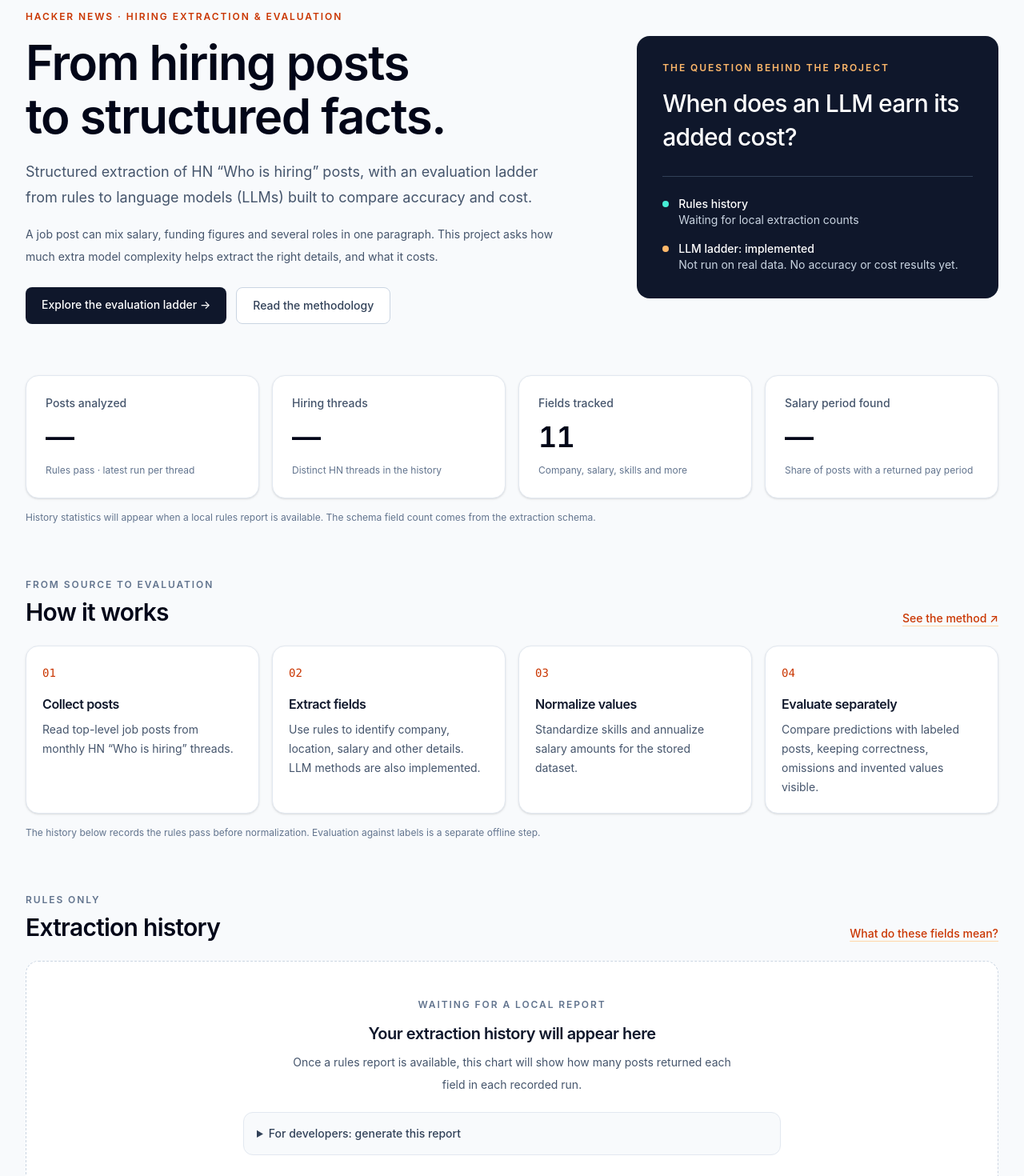
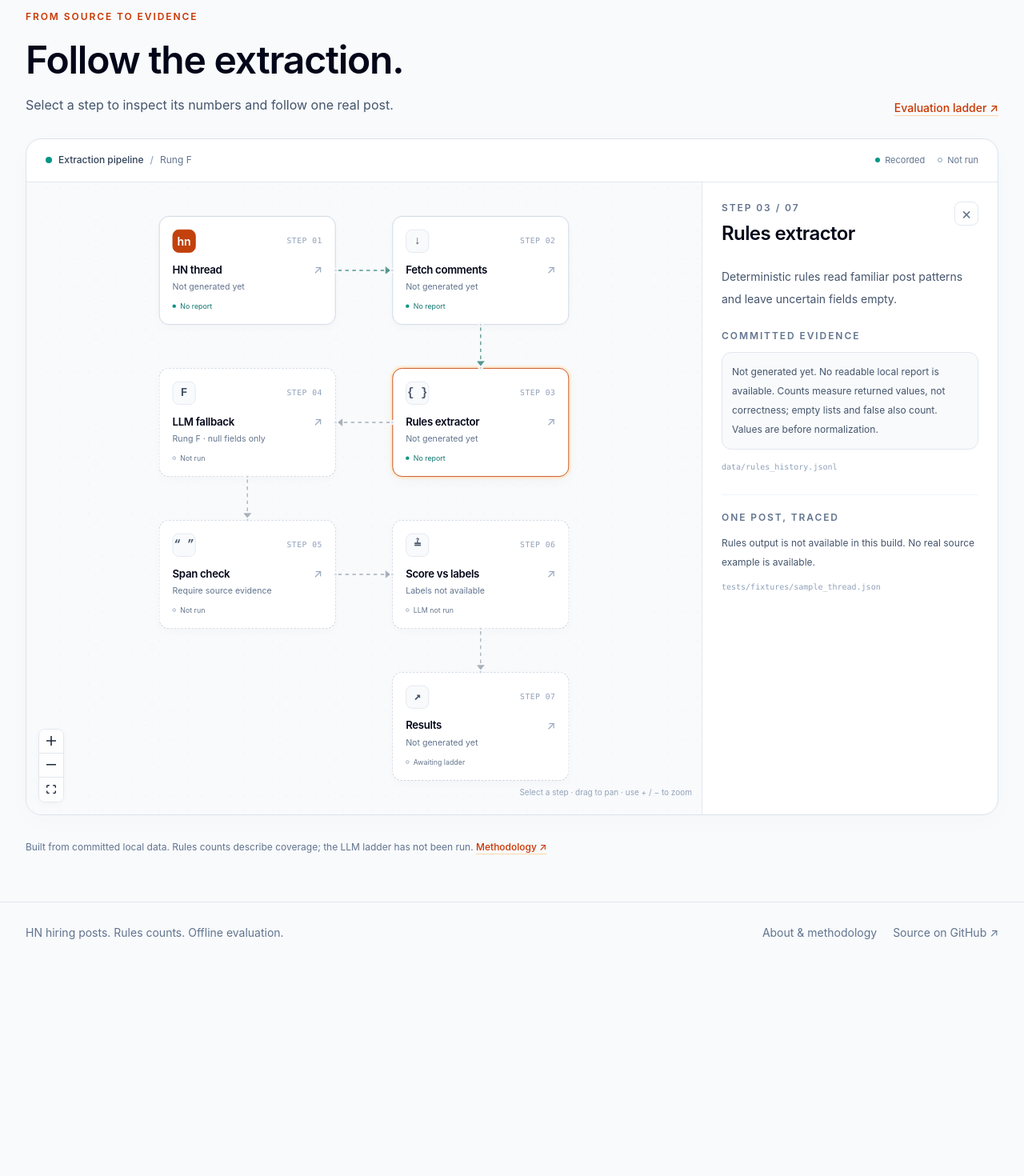
Before and after one commit to tmanzhe/hn-hiring-eval, a Next.js app in the folder dashboard/: page / in a window 1280 px wide. Shown: the part 120-1590 px from the top of the page at 80% size. After the commit the page ends 1324 px from the top, so only its background shows below. Built offline with nearby package versions, Linux system fonts and the light colour scheme.

Commit message:
dashboard: replace home page long text with pipeline graph

```diff
--- a/dashboard/app/page.tsx
+++ b/dashboard/app/page.tsx
@@ -1,98 +1,22 @@
 import Link from "next/link";
-import TrendChart from "../components/TrendChart";
-import EmptyState from "../components/EmptyState";
-import { COMMANDS, readHistory } from "../lib/data";
-import { FIELD_INFO, formatCount, formatDate, formatPercent } from "../lib/content";
-import { HISTORY_FIELDS, type HistoryRow } from "../lib/parsers";
-
-const steps = [
-  ["Collect posts", "Read top-level job posts from monthly HN “Who is hiring” threads."],
-  ["Extract fields", "Use rules to identify company, location, salary and other details. LLM methods are also implemented."],
-  ["Normalize values", "Standardize skills and annualize salary amounts for the stored dataset."],
-  ["Evaluate separately", "Compare predictions with labeled posts, keeping correctness, omissions and invented values visible."],
-];
+import PipelineGraph from "../components/PipelineGraph";
+import { readPipeline } from "../lib/pipeline";
 
 export default async function OverviewPage() {
-  const rows = await readHistory();
-  // Sum only the latest snapshot of each thread so repeated runs are not double-counted.
-  const threads = new Map<string, HistoryRow>();
-  rows?.forEach((row) => threads.set(row.thread_id, row));
-  const snapshots = [...threads.values()];
-  const posts = snapshots.reduce((sum, row) => sum + row.total_posts, 0);
-  const salary = snapshots.reduce((sum, row) => sum + row.salary_period, 0);
-  const latest = rows?.[rows.length - 1];
-  const stats = [
-    { label: "Posts analyzed", value: rows ? formatCount(posts) : "—", note: "Rules pass · latest run per thread" },
-    { label: "Hiring threads", value: rows ? formatCount(threads.size) : "—", note: "Distinct HN threads in the history" },
-    { label: "Fields tracked", value: formatCount(HISTORY_FIELDS.length), note: "Company, salary, skills and more" },
-    { label: "Salary period found", value: rows ? formatPercent(salary, posts) : "—", note: rows ? `${formatCount(salary)} of ${formatCount(posts)} posts returned a pay period` : "Share of posts with a returned pay period" },
-  ];
+  const steps = await readPipeline();
 
   return (
-    <div className="space-y-12 sm:space-y-16">
-      <section className="grid items-center gap-8 lg:grid-cols-[1.55fr_1fr] lg:gap-16">
+    <div className="space-y-7">
+      <section className="flex flex-wrap items-end justify-between gap-5">
         <div>
-          <p className="eyebrow text-orange-700">Hacker News · Hiring extraction & evaluation</p>
-          <h1 className="mt-4 max-w-3xl text-4xl font-semibold leading-[1.12] tracking-tight text-slate-950 sm:text-6xl">From hiring posts<br className="hidden sm:block" /> to structured facts.</h1>
-          <p className="mt-5 max-w-2xl text-lg leading-8 text-slate-600">Structured extraction of HN “Who is hiring” posts, with an evaluation ladder from rules to language models (LLMs) built to compare accuracy and cost.</p>
-          <p className="mt-4 max-w-2xl text-sm leading-7 text-slate-600">A job post can mix salary, funding figures and several roles in one paragraph. This project asks how much extra model complexity helps extract the right details, and what it costs.</p>
-          <div className="mt-6 flex flex-wrap gap-3">
-            <Link href="/rungs" className="rounded-lg bg-slate-900 px-5 py-3 text-sm font-medium text-white hover:bg-slate-700">Explore the evaluation ladder <span aria-hidden="true">→</span></Link>
-            <Link href="/about" className="rounded-lg border border-slate-300 bg-white px-5 py-3 text-sm font-medium text-slate-700 hover:bg-slate-100">Read the methodology</Link>
-          </div>
+          <p className="eyebrow text-orange-700">From source to evidence</p>
+          <h1 className="page-title">Follow the extraction.</h1>
+          <p className="mt-3 text-base leading-7 text-slate-600">Select a step to inspect its numbers and follow one real post.</p>
         </div>
-        <aside className="rounded-2xl bg-slate-900 p-7 text-white sm:p-8">
-          <p className="eyebrow text-orange-300">The question behind the project</p>
-          <h2 className="mt-4 text-2xl font-medium leading-snug sm:text-3xl">When does an LLM earn its added cost?</h2>
-          <div className="mt-7 space-y-4 border-t border-slate-700 pt-6 text-sm">
-            <p className="flex items-start gap-3"><span aria-hidden="true" className="mt-1.5 h-2 w-2 shrink-0 rounded-full bg-teal-300" /><span><strong className="font-medium text-white">Rules history</strong><br /><span className="text-slate-300">{rows ? "Local extraction counts available" : "Waiting for local extraction counts"}</span></span></p>
-            <p className="flex items-start gap-3"><span aria-hidden="true" className="mt-1.5 h-2 w-2 shrink-0 rounded-full bg-orange-300" /><span><strong className="font-medium text-white">LLM ladder: implemented</strong><br /><span className="text-slate-300">Not run on real data. No accuracy or cost results yet.</span></span></p>
-          </div>
-        </aside>
+        <Link href="/rungs" className="text-link text-sm">Evaluation ladder <span aria-hidden="true">↗</span></Link>
       </section>
-
-      <section aria-label="Rules history at a glance">
-        <div className="grid grid-cols-2 gap-3 sm:gap-4 lg:grid-cols-4">
-          {stats.map((stat) => <div key={stat.label} className="card p-4 sm:p-6">
-            <p className="text-sm font-medium text-slate-600">{stat.label}</p>
-            <p className="mt-3 text-3xl font-semibold tracking-tight text-slate-950 tabular-nums sm:text-4xl">{stat.value}</p>
-            <p className="mt-3 text-xs leading-5 text-slate-500">{stat.note}</p>
-          </div>)}
-        </div>
-        <p className="mt-3 text-xs leading-6 text-slate-500">{rows ? "Counts use the latest recorded run for each thread in data/rules_history.jsonl; reruns are not added together. Salary period is a coverage indicator, not a check of salary correctness." : "History statistics will appear when a local rules report is available. The schema field count comes from the extraction schema."}</p>
-      </section>
-
-      <section aria-labelledby="pipeline-title">
-        <div className="mb-6 flex flex-wrap items-end justify-between gap-3"><div><p className="eyebrow">From source to evaluation</p><h2 id="pipeline-title" className="section-title mt-2">How it works</h2></div><Link href="/about" className="text-link text-sm">See the method <span aria-hidden="true">↗</span></Link></div>
-        <ol className="grid gap-4 sm:grid-cols-2 lg:grid-cols-4">
-          {steps.map(([title, description], i) => <li key={title} className="card p-5">
-            <span className="font-mono text-sm text-orange-700">0{i + 1}</span>
-            <h3 className="mt-4 font-semibold text-slate-900">{title}</h3>
-            <p className="mt-2 text-sm leading-6 text-slate-600">{description}</p>
-          </li>)}
-        </ol>
-        <p className="mt-3 text-xs leading-6 text-slate-500">The history below records the rules pass before normalization. Evaluation against labels is a separate offline step.</p>
-      </section>
-
-      <section aria-labelledby="history-title">
-        <div className="mb-6 flex flex-wrap items-end justify-between gap-3"><div><p className="eyebrow">Rules only</p><h2 id="history-title" className="section-title mt-2">Extraction history</h2></div><Link href="/about#glossary" className="text-link text-sm">What do these fields mean?</Link></div>
-        {rows ? <div className="card p-4 sm:p-7"><TrendChart rows={rows} /></div> : <EmptyState title="Your extraction history will appear here" command={COMMANDS.history}>Once a rules report is available, this chart will show how many posts returned each field in each recorded run.</EmptyState>}
-      </section>
-
-      <section aria-labelledby="latest-title">
-        <div className="mb-5"><p className="eyebrow">One recorded run</p><h2 id="latest-title" className="section-title mt-2">Latest counts</h2>
-          {latest && <p className="mt-3 text-sm leading-6 text-slate-600">{formatDate(latest.date)} (Toronto run date) · <a className="text-link" href={`https://news.ycombinator.com/item?id=${encodeURIComponent(latest.thread_id)}`}>Thread {latest.thread_id} ↗</a> · {formatCount(latest.total_posts)} posts</p>}
-        </div>
-        {latest ? <div className="table-scroll"><table>
-          <caption>Posts where rules returned a value (non-null) in the latest date/thread entry. The share divides each count by {formatCount(latest.total_posts)} posts. Empty lists and false count too; a returned value may be wrong.</caption>
-          <thead><tr><th scope="col">Extracted field</th><th scope="col" className="text-right">Posts with a value</th><th scope="col" className="text-right">Share of posts</th></tr></thead>
-          <tbody>{HISTORY_FIELDS.map((field) => <tr key={field}>
-            <th scope="row"><a href={`/about#field-${field}`} className="hover:text-orange-700">{FIELD_INFO[field].label}</a><code className="mt-1 block font-normal text-slate-500">{field}</code></th>
-            <td className="text-right tabular-nums">{formatCount(latest[field])}</td>
-            <td><div className="flex items-center justify-end gap-4"><div aria-hidden="true" className="hidden h-1.5 w-24 overflow-hidden rounded-full bg-slate-100 sm:block"><div className="h-full rounded-full bg-teal-600" style={{ width: latest.total_posts ? `${latest[field] / latest.total_posts * 100}%` : "0%" }} /></div><span className="min-w-14 text-right tabular-nums">{formatPercent(latest[field], latest.total_posts)}</span></div></td>
-          </tr>)}</tbody>
-        </table></div> : <EmptyState title="Field counts will appear here" command={COMMANDS.history}>The latest run will list each field, its returned-value count and its share of the analyzed posts.</EmptyState>}
-      </section>
+      <PipelineGraph steps={steps} />
+      <p className="text-xs leading-6 text-slate-500">Built from committed local data. Rules counts describe coverage; the LLM ladder has not been run. <Link href="/about" className="text-link">Methodology ↗</Link></p>
     </div>
   );
 }
```
